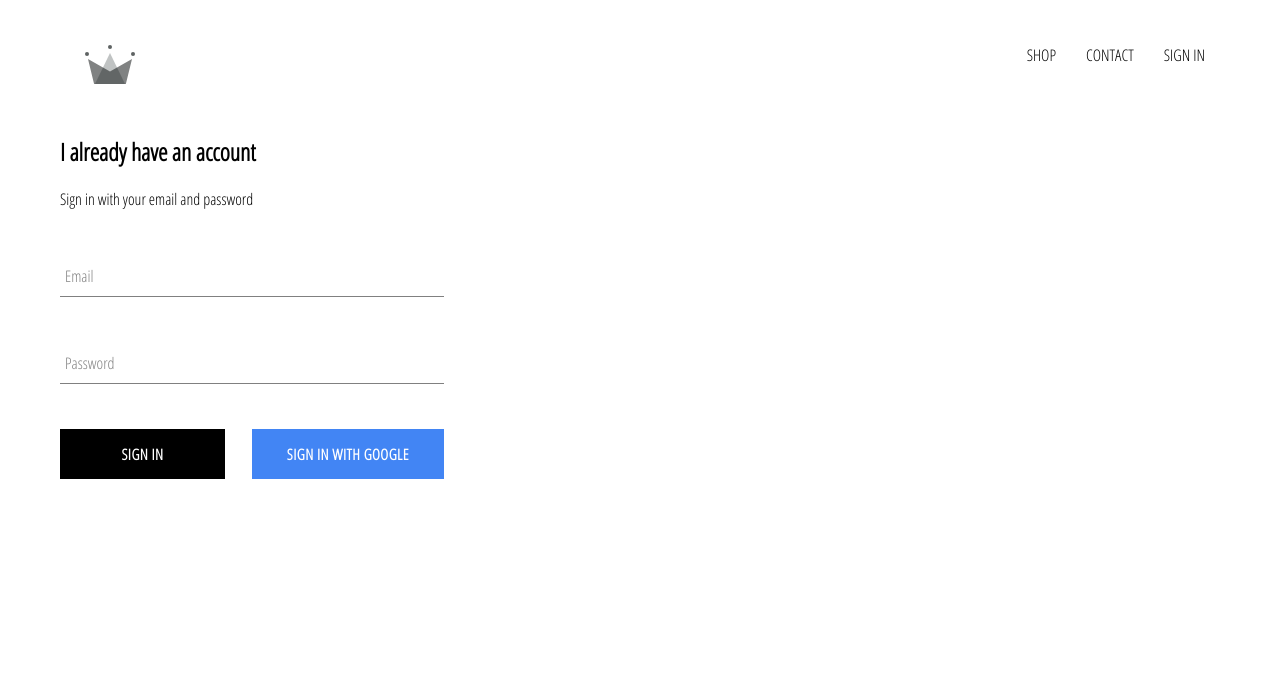
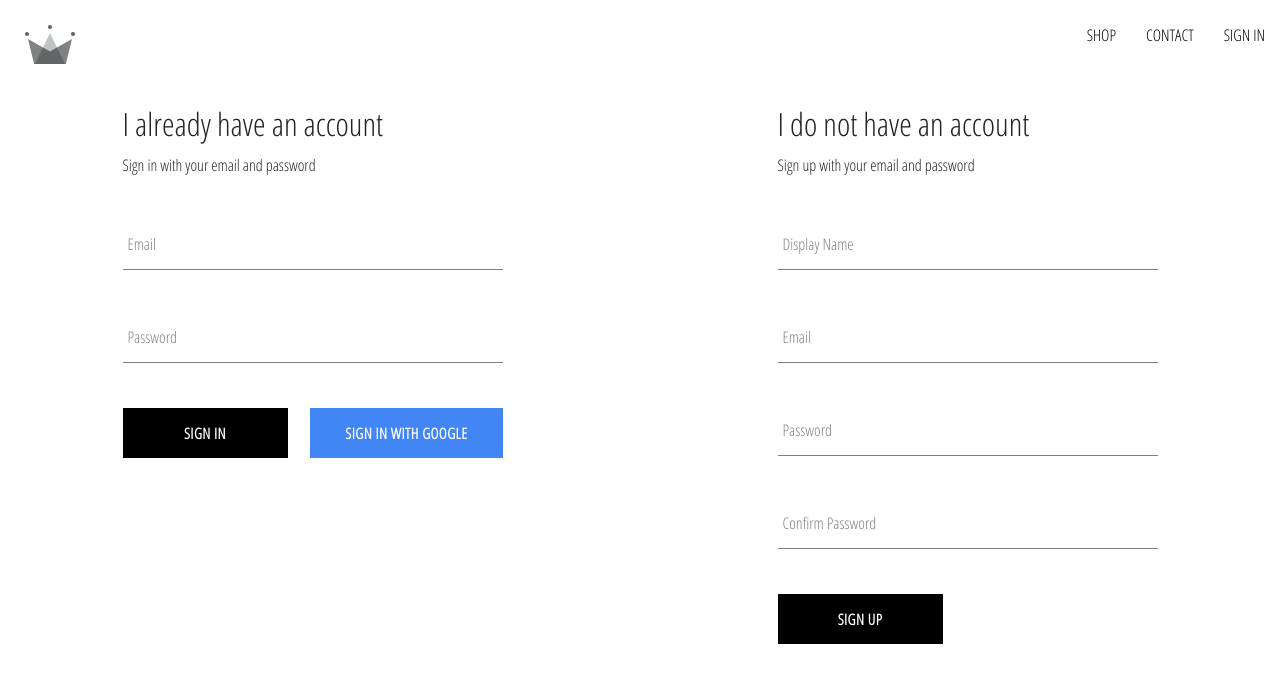
Before and after one commit to anasahmed700/crwn-clothing, a React (Create React App) app: page /signin in a window 1280 px wide. Shown: the top 682 px of the page. Built offline with nearby package versions, Linux system fonts and the light colour scheme; no server answers.

Commit message:
added signup component with email & password registration to DB

```diff
--- a/public/index.html
+++ b/public/index.html
@@ -25,6 +25,7 @@
       Learn how to configure a non-root public URL by running `npm run build`.
     -->
     <link href="https://fonts.googleapis.com/css2?family=Open+Sans+Condensed:wght@300&display=swap" rel="stylesheet">
+    <link rel="stylesheet" href="https://stackpath.bootstrapcdn.com/bootstrap/4.5.1/css/bootstrap.min.css" integrity="sha384-VCmXjywReHh4PwowAiWNagnWcLhlEJLA5buUprzK8rxFgeH0kww/aWY76TfkUoSX" crossorigin="anonymous">
     <title>React App</title>
   </head>
   <body>
@@ -40,5 +41,9 @@
       To begin the development, run `npm start` or `yarn start`.
       To create a production bundle, use `npm run build` or `yarn build`.
     -->
+
+    <script src="https://code.jquery.com/jquery-3.5.1.slim.min.js" integrity="sha384-DfXdz2htPH0lsSSs5nCTpuj/zy4C+OGpamoFVy38MVBnE+IbbVYUew+OrCXaRkfj" crossorigin="anonymous"></script>
+<script src="https://cdn.jsdelivr.net/npm/popper.js@1.16.1/dist/umd/popper.min.js" integrity="sha384-9/reFTGAW83EW2RDu2S0VKaIzap3H66lZH81PoYlFhbGU+6BZp6G7niu735Sk7lN" crossorigin="anonymous"></script>
+<script src="https://stackpath.bootstrapcdn.com/bootstrap/4.5.1/js/bootstrap.min.js" integrity="sha384-XEerZL0cuoUbHE4nZReLT7nx9gQrQreJekYhJD9WNWhH8nEW+0c5qq7aIo2Wl30J" crossorigin="anonymous"></script>
   </body>
 </html>
--- a/src/App.css
+++ b/src/App.css
@@ -4,7 +4,7 @@
 
 body{
     font-family: 'Open Sans Condensed';
-    padding: 20px 60px;
+    /* padding: 20px 60px; */
 }
 
 a {
--- a/src/components/sigin/Signin.jsx
+++ b/src/components/sigin/Signin.jsx
@@ -29,7 +29,7 @@ class Signin extends Component {
   render() {
     return (
       <div className='signin'>
-        <h2>I already have an account</h2>
+        <h2 className="title">I already have an account</h2>
         <span>Sign in with your email and password</span>
 
         <form onSubmit={this.onSubmit}>
--- a/src/components/sigin/signin.scss
+++ b/src/components/sigin/signin.scss
@@ -1,11 +1,13 @@
 .signin{
-  width: 30vw;
+  width: 380px;
   display: flex;
   flex-direction: column;
+  margin-bottom: 20px;
 
 
   .title{
     margin: 10px 0;
+    margin-top: 10px;
   }
 
   .buttons {
--- /dev/null
+++ b/src/components/sign-up/SignUp.jsx
@@ -0,0 +1,96 @@
+import React, { Component } from "react";
+import FormInput from "../form-input/FormInput";
+import CustomButton from "../custom-button/CustomButton";
+
+import { auth, createUserProfileDocument} from '../../firebase/firebase.utils'
+
+import './sign-up.scss'
+
+export class SignUp extends Component {
+  constructor() {
+    super();
+
+    this.state = {
+      displayName: "",
+      email: "",
+      password: "",
+      confirmPassword: "",
+    };
+  }
+
+  handleSubmit = async event => {
+    event.preventDefault();
+    const { displayName, email, password, confirmPassword} = this.state;
+
+    if (password !== confirmPassword) {
+      alert("Passwords don't match!")
+      return;
+    }
+    try {
+      const {user} = await auth.createUserWithEmailAndPassword(email, password)
+      await createUserProfileDocument(user, {displayName})
+      this.setState({
+        displayName: "",
+        email: "",
+        password: "",
+        confirmPassword: "",
+      })
+    } catch (error) {
+      console.error(error)
+    }
+  }
+
+  handleChange = event => {
+    const {name, value} = event.target
+    this.setState({ [name]: value })
+  }
+  render() {
+    const { displayName, email, password, confirmPassword } = this.state;
+    return (
+      <div className="sign-up">
+        <h2 className="title">I do not have an account</h2>
+        <span>Sign up with your email and password</span>
+        <form className="sign-up-form" onSubmit={this.handleSubmit}>
+          <FormInput
+            type="text"
+            name="displayName"
+            value={displayName}
+            onChange={this.handleChange}
+            label="Display Name"
+            required
+          />
+
+          <FormInput
+            type="email"
+            name="email"
+            value={email}
+            onChange={this.handleChange}
+            label="Email"
+            required
+          />
+
+          <FormInput
+            type="password"
+            name="password"
+            value={password}
+            onChange={this.handleChange}
+            label="Password"
+            required
+          />
+
+          <FormInput
+            type="password"
+            name="confirmPassword"
+            value={confirmPassword}
+            onChange={this.handleChange}
+            label="Confirm Password"
+            required
+          />
+          <CustomButton type='submit'>SIGN UP</CustomButton>
+        </form>
+      </div>
+    );
+  }
+}
+
+export default SignUp;
--- /dev/null
+++ b/src/components/sign-up/sign-up.scss
@@ -0,0 +1,10 @@
+.sign-up{
+  width: 380px;
+  display: flex;
+  flex-direction: column;
+
+
+  .title{
+    margin: 10px 0;
+  }
+}
--- a/src/pages/signin-and-signup/SigninAndSignup.jsx
+++ b/src/pages/signin-and-signup/SigninAndSignup.jsx
@@ -2,11 +2,13 @@ import React from 'react'
 
 import './signin-and-signup.scss'
 import Signin from '../../components/sigin/Signin'
+import SignUp from '../../components/sign-up/SignUp'
 
 const SigninAndSignup = () => {
   return (
-    <div>
-      <Signin />
+    <div className="signin-signup row">
+      <Signin className="col-12 col-md-6"/>
+      <SignUp className="col-12 col-md-6"/>
     </div>
   )
 }
--- a/src/pages/signin-and-signup/signin-and-signup.scss
+++ b/src/pages/signin-and-signup/signin-and-signup.scss
@@ -0,0 +1,5 @@
+.signin-signup{
+  display: flex;
+  justify-content: space-around;
+
+}
```
